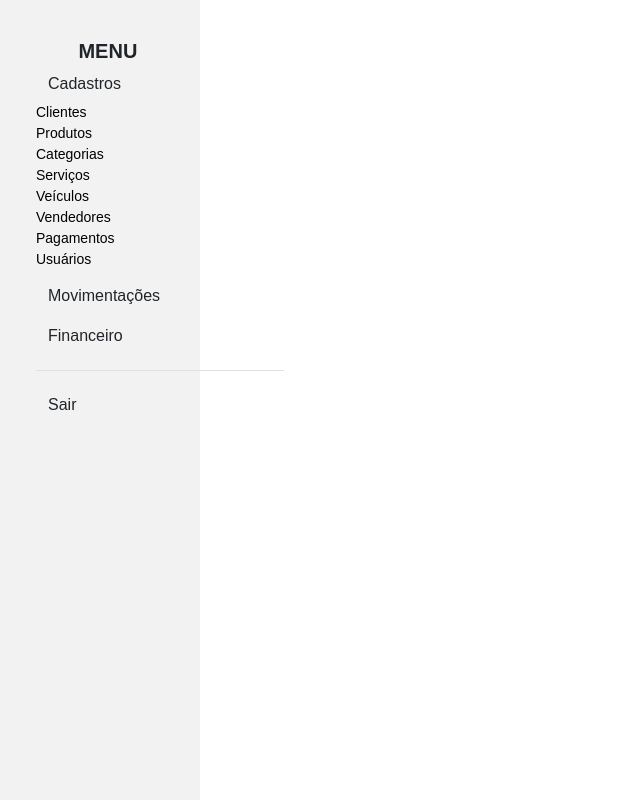
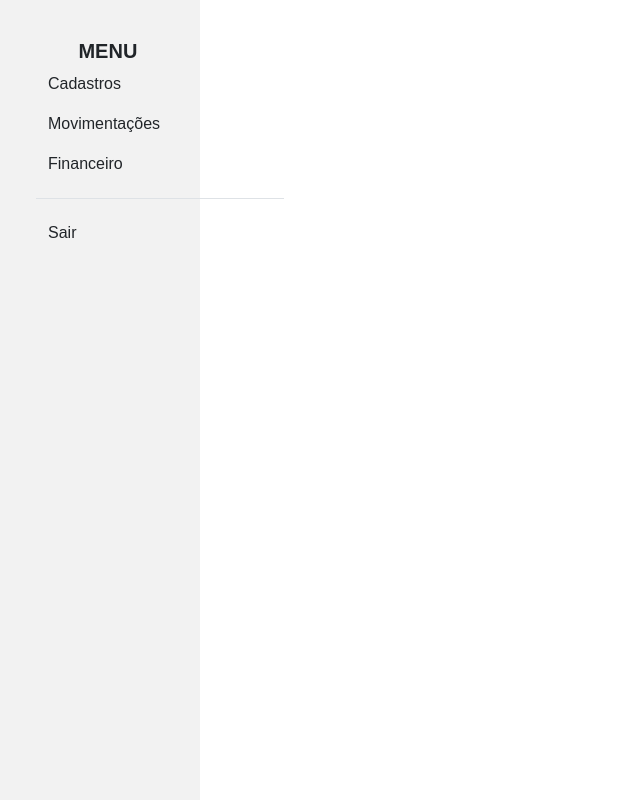
Before and after one commit to JoaoPedroPradella/ProjetoProgWeb, a PHP site: page /sistema.php in a window 1280 px wide. Shown: the whole page, without its empty margins (0-640 px from the left). Run offline with PHP 8.4, Linux system fonts and the light colour scheme; the visitor is signed in with stand-in values (Sample User, id 1); some libraries are stand-ins or nearby versions.

Commit message:
Update sistema.php

```diff
--- a/sistema.php
+++ b/sistema.php
@@ -1,18 +1,12 @@
 <?php
-
 declare(strict_types=1);
-
-
 use App\Models\Usuario;
-
 session_set_cookie_params(['httponly' => true]);
-
 session_start();
-
 ?>
 
 <!DOCTYPE html>
-<html lang="pt-br" data-bs-theme="auto">
+<html lang="pt-br">
 
 <head>
     <meta charset="utf-8">
@@ -39,12 +33,12 @@ session_start();
                         data-bs-toggle="collapse" data-bs-target="#home-collapse" aria-expanded="false">
                         Cadastros
                     </button>
-                    <div class="collapse show" id="home-collapse">
+                    <div class="collapse" id="home-collapse">
                         <ul class="btn-toggle-nav list-unstyled fw-normal pb-1 small">
-                            <li><a href="cad-cliente.php"
+                            <li><a href="cad_cliente.php"
                                     class="link-body-emphasis d-inline-flex text-decoration-none rounded">Clientes</a>
                             </li>
-                            <li><a href="#"
+                            <li><a href="cad_produto.php"
                                     class="link-body-emphasis d-inline-flex text-decoration-none rounded">Produtos</a>
                             </li>
                             <li><a href="#"
@@ -105,7 +99,7 @@ session_start();
                 <li class="border-top my-3"></li>
                 <li class="mb-1"> <button
                         class="btn btn-toggle d-inline-flex align-items-center rounded border-0 collapsed"
-                        data-bs-toggle="collapse" data-bs-target="#account-collapse" aria-expanded="false" onclick="">
+                        data-bs-toggle="collapse" data-bs-target="#account-collapse" aria-expanded="false" onclick="logout()">
                         Sair
                     </button>
                 </li>
@@ -114,7 +108,8 @@ session_start();
         </div>
         <!-- <h1>Bem Vindo <?php echo ($_SESSION['nome'])?></h1> -->
     </main>
-
+    <script src="vendor\js\jquery.js"></script>
+    <script src="assets\js\usuario.js"></script>
 </body>
 
 </html>
```
